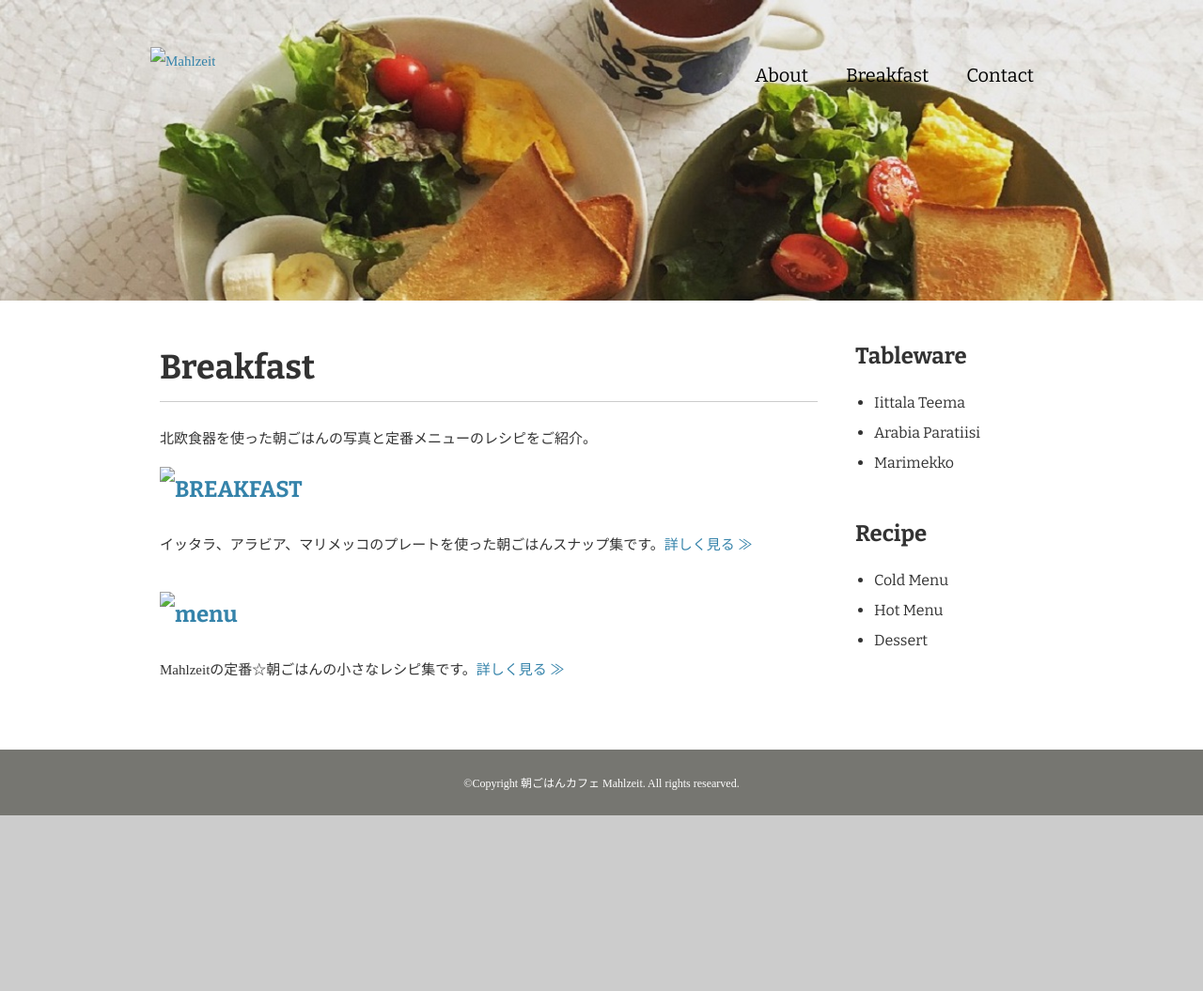
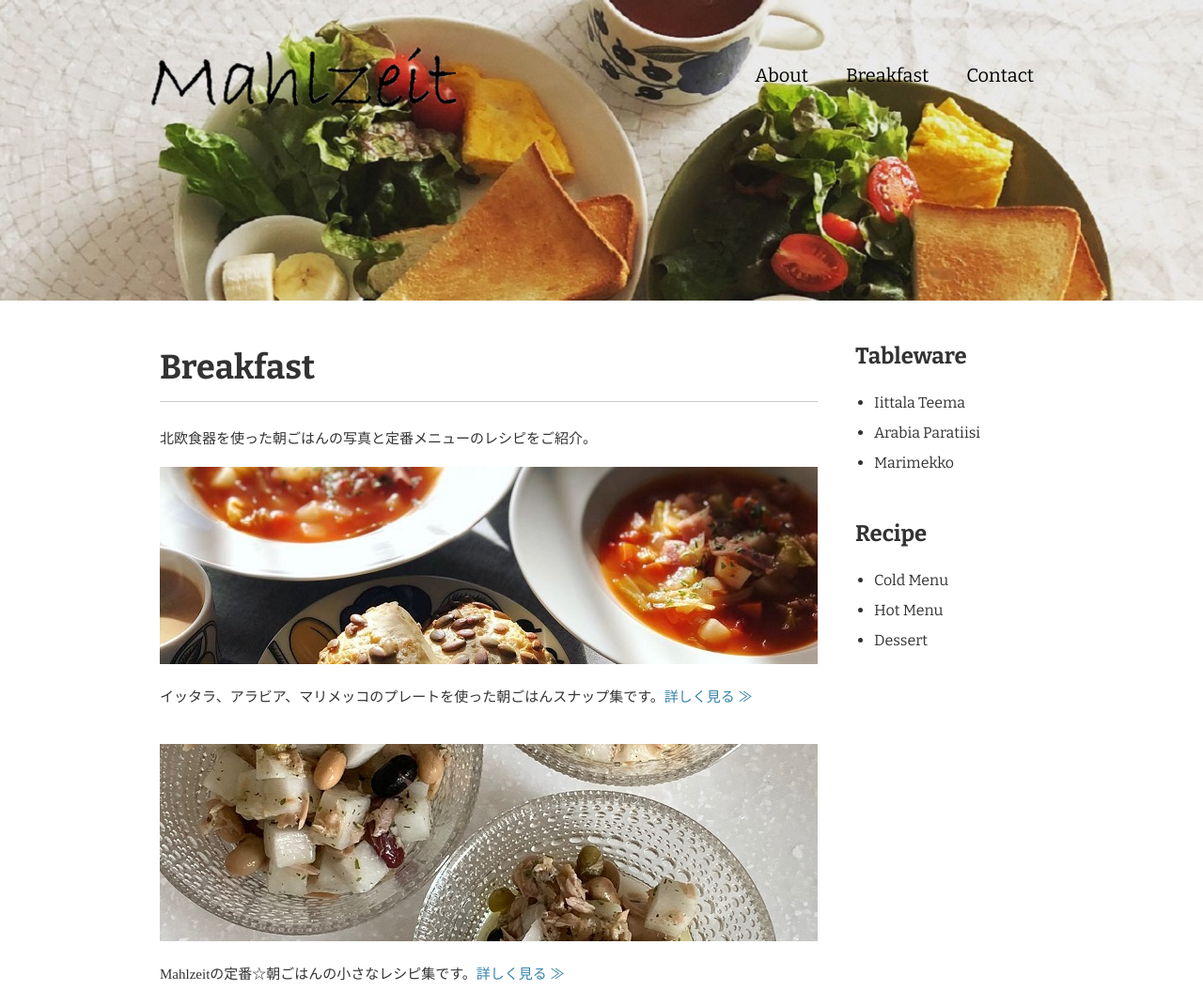
Before and after one commit to mahlzeit95/mahlzeit95.github.io, a plain HTML site: page photo.html in a window 1280 px wide. Shown: the top 1055 px of the page at 94% size. Before the commit the page ends 868 px from the top, so only its background shows below. Drawn offline with nearby package versions, Linux system fonts and the light colour scheme; files that its build step writes are made by us from their sources; files whose address does not match are found by name.

Commit message:
Update photo.html

```diff
--- a/photo.html
+++ b/photo.html
@@ -5,7 +5,7 @@
 <meta name="viewport" content="width=device-width,initial-scale=1">
 <title>Breakfast | 朝ごはんカフェ Mahlzeit</title>
 <link href="https://fonts.googleapis.com/css2?family=Bitter:wght@400;700&display=swap" rel="stylesheet">
-<link href="css/style.css" rel="stylesheet">
+<link href="style.css" rel="stylesheet">
 <link href="favicon.ico" rel="shortcut icon">
 </head>
 <body id="photo">
@@ -13,7 +13,7 @@
   <!-- header始まり -->
   <header>
     <div class="logo">
-      <a href="index.html"><img src="images/logo-b.png" alt="Mahlzeit"></a>
+      <a href="index.html"><img src="logo-b.png" alt="Mahlzeit"></a>
     </div>
     <nav>
       <ul class="global-nav">
@@ -32,11 +32,11 @@
         <h1>Breakfast</h1>
         <p>北欧食器を使った朝ごはんの写真と定番メニューのレシピをご紹介。</p>
         <section>
-          <h2><a href="breakfast.html"><img src="images/photo-breakfast.jpg" alt="BREAKFAST"></a></h2>
+          <h2><a href="breakfast.html"><img src="photo-breakfast.jpg" alt="BREAKFAST"></a></h2>
           <p>イッタラ、アラビア、マリメッコのプレートを使った朝ごはんスナップ集です。<a href="breakfast.html">詳しく見る ≫</a></p>
         </section>
         <section>
-          <h2><a href="menu.html"><img src="images/photo-recipe.jpg" alt="menu"></a></h2>
+          <h2><a href="menu.html"><img src="photo-recipe.jpg" alt="menu"></a></h2>
           <p>Mahlzeitの定番☆朝ごはんの小さなレシピ集です。<a href="menu.html">詳しく見る ≫</a></p>
         </section>
       </div>
```
